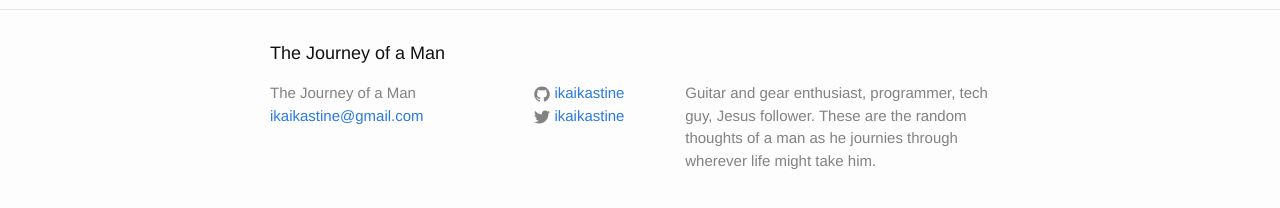
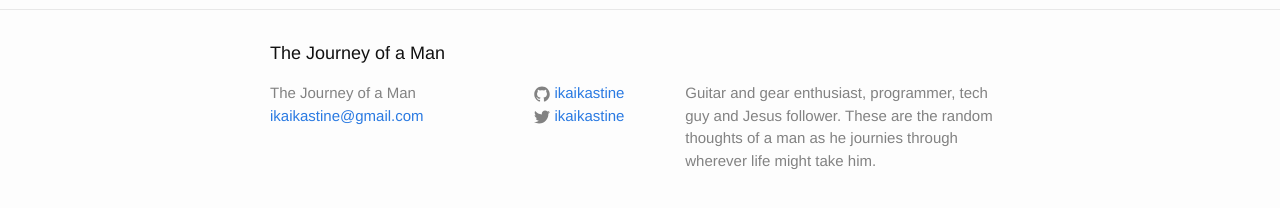
Before and after one commit to ikaikastine/ikaikastine.github.io, a Jekyll site: the page built from index.html, in a window 1280 px wide. Shown: the part 287-495 px from the top of the page. Built offline with Jekyll 4.4.1, drawn with Linux system fonts in a browser that asks for light colours.

Commit message:
added and

```diff
--- a/_config.yml
+++ b/_config.yml
@@ -9,7 +9,7 @@
 title: The Journey of a Man
 email: ikaikastine@gmail.com
 description: > # this means to ignore newlines until "baseurl:"
-  Guitar and gear enthusiast, programmer, tech guy, Jesus follower. These are the
+  Guitar and gear enthusiast, programmer, tech guy and Jesus follower. These are the
   random thoughts of a man as he journies through wherever life might take him.
 baseurl: "" # the subpath of your site, e.g. /blog
 url: "ikaikastine.github.io" # the base hostname & protocol for your site
```
